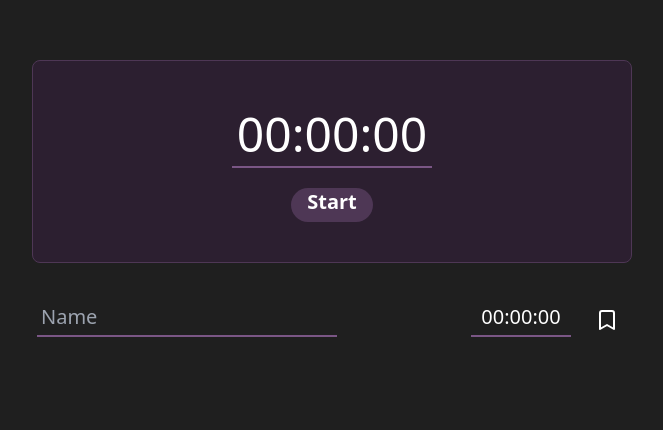
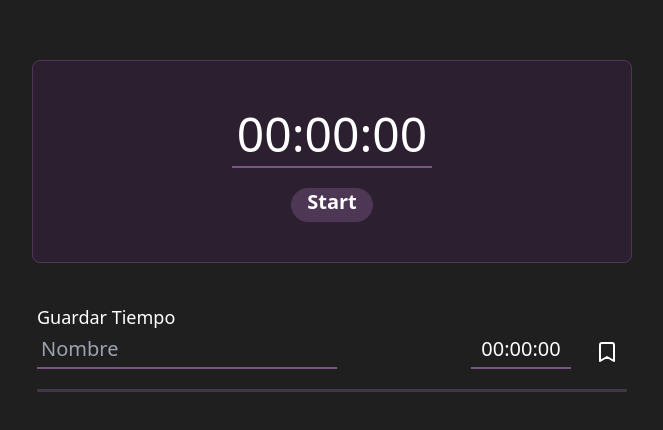
Before and after one commit to Leo-Cata/timer-app, a React (Vite) app: page / in a window 1280 px wide. Shown: the part 160-590 px from the top of the page, without its empty margins (308-971 px from the left). Built offline with nearby package versions, Linux system fonts and the light colour scheme.

Commit message:
interval for the delete button

```diff
--- a/src/components/SaveTimes.tsx
+++ b/src/components/SaveTimes.tsx
@@ -66,6 +66,7 @@ const SaveTimes = ({ setTime }: SetTime) => {
 
   return (
     <div className="max-w-[590px] w-full">
+      <p className="text-white text-lg mb-1">Guardar Tiempo</p>
       <div className="space-x-4 text-base lg:text-xl flex justify-between ">
         <input
           type="text"
@@ -74,7 +75,7 @@ const SaveTimes = ({ setTime }: SetTime) => {
           onChange={handleSetName}
           maxLength={20}
           className="bg-transparent text-white border-b-2 border-[#7a5685] pb-1 pl-1"
-          placeholder="Name"
+          placeholder="Nombre"
         />
         <div className="self-baseline flex">
           <input
@@ -93,6 +94,7 @@ const SaveTimes = ({ setTime }: SetTime) => {
           </button>
         </div>
       </div>
+      <div className="w-full h-[3px] my-5  bg-[#7a5685]/40 lg:my-5 rounded-full" />
       <RetrieveTimes
         dateNow={dateNow}
         setDateNow={setDateNow}
--- a/src/components/SavedItem.tsx
+++ b/src/components/SavedItem.tsx
@@ -1,12 +1,22 @@
+import { useState } from "react";
 import { SavedItemProps } from "../Types/Types";
 
 import { LuTrash } from "react-icons/lu";
+import { VscLoading } from "react-icons/vsc";
 
 const SavedItem = ({ storedTimes, setDateNow, setTime }: SavedItemProps) => {
   //gets order from lc
   const storedInfo = localStorage.getItem("order");
 
+  const [coolDown, setCoolDown] = useState(false);
+
   const handleDeleteTime = (keyName: string) => {
+    // interval to give time for the re-render
+    setCoolDown(true);
+    setInterval(() => {
+      setCoolDown(false);
+    }, 1500);
+
     // removes key from lc
     localStorage.removeItem(keyName);
 
@@ -32,14 +42,14 @@ const SavedItem = ({ storedTimes, setDateNow, setTime }: SavedItemProps) => {
   };
 
   return (
-    <div className="text-white space-y-2 pt-10 lg:text-xl">
+    <div className="text-white space-y-2  lg:text-xl ">
       {storedTimes.map((time) => (
         <div
           key={time.name}
-          className="flex px-2 justify-between py-2 bg-[#2C1F30] rounded-md border-b-[3px] border-[#4e3755] "
+          className="flex px-2 justify-between py-2 bg-[#2C1F30] rounded-md border-b-[3px] border-[#4e3755] hover:bg-[#4e3755]"
         >
           <div
-            className="hover:cursor-pointer flex w-full"
+            className="hover:cursor-pointer flex w-full "
             onClick={() =>
               setTime({
                 hours: time.hours,
@@ -54,10 +64,18 @@ const SavedItem = ({ storedTimes, setDateNow, setTime }: SavedItemProps) => {
             </p>
           </div>
           <button
-            onClick={() => handleDeleteTime(time.name)}
-            className="text-red-800"
+            disabled={coolDown}
+            onClick={() => (coolDown ? null : handleDeleteTime(time.name))}
+            className={`text-red-800 ${
+              coolDown ? "text-blue-400" : "hover:text-red-400"
+            }
+            `}
           >
-            <LuTrash size={24} />
+            {coolDown ? (
+              <VscLoading size={24} className="animate-spin" />
+            ) : (
+              <LuTrash size={24} />
+            )}
           </button>
         </div>
       ))}
```
